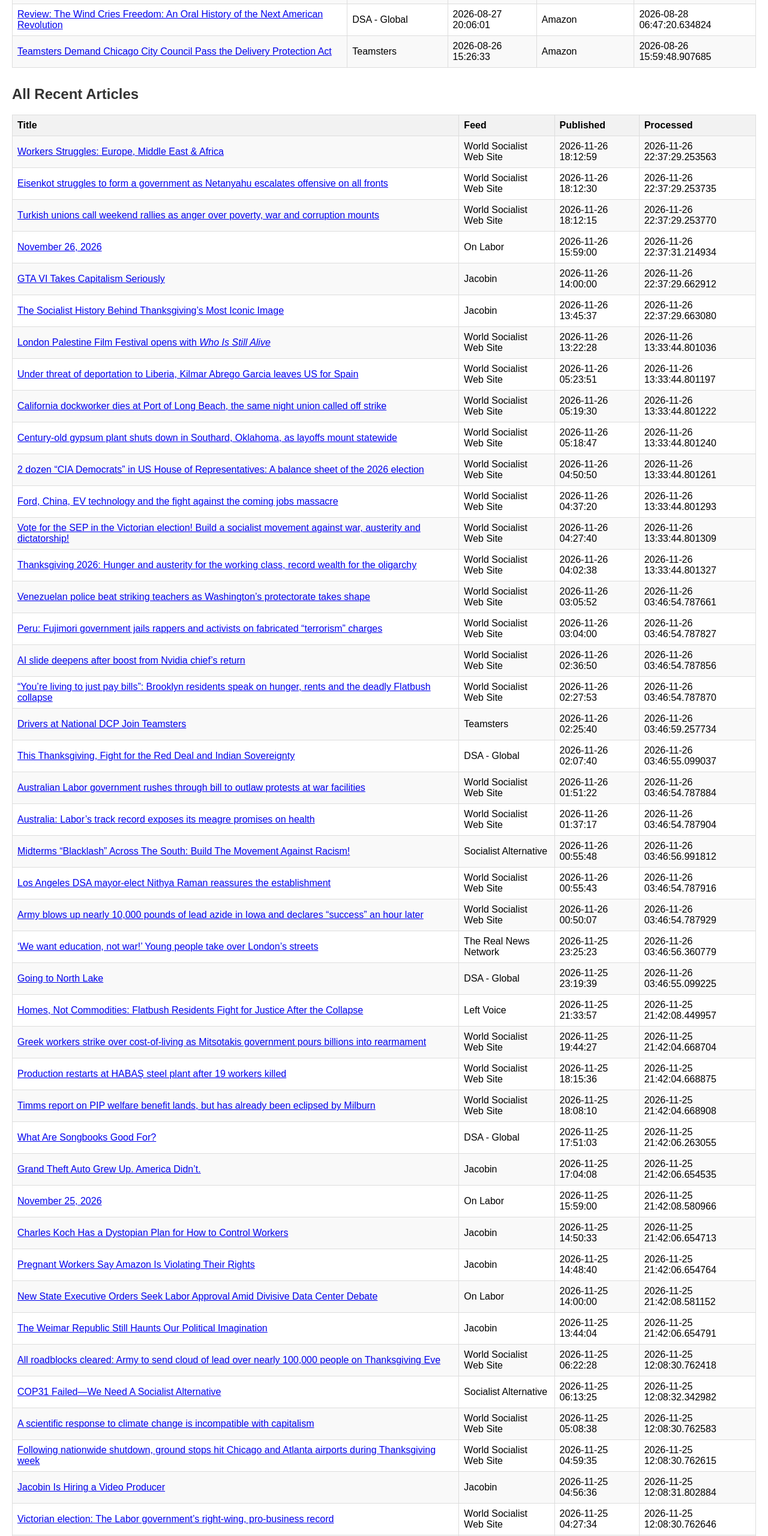
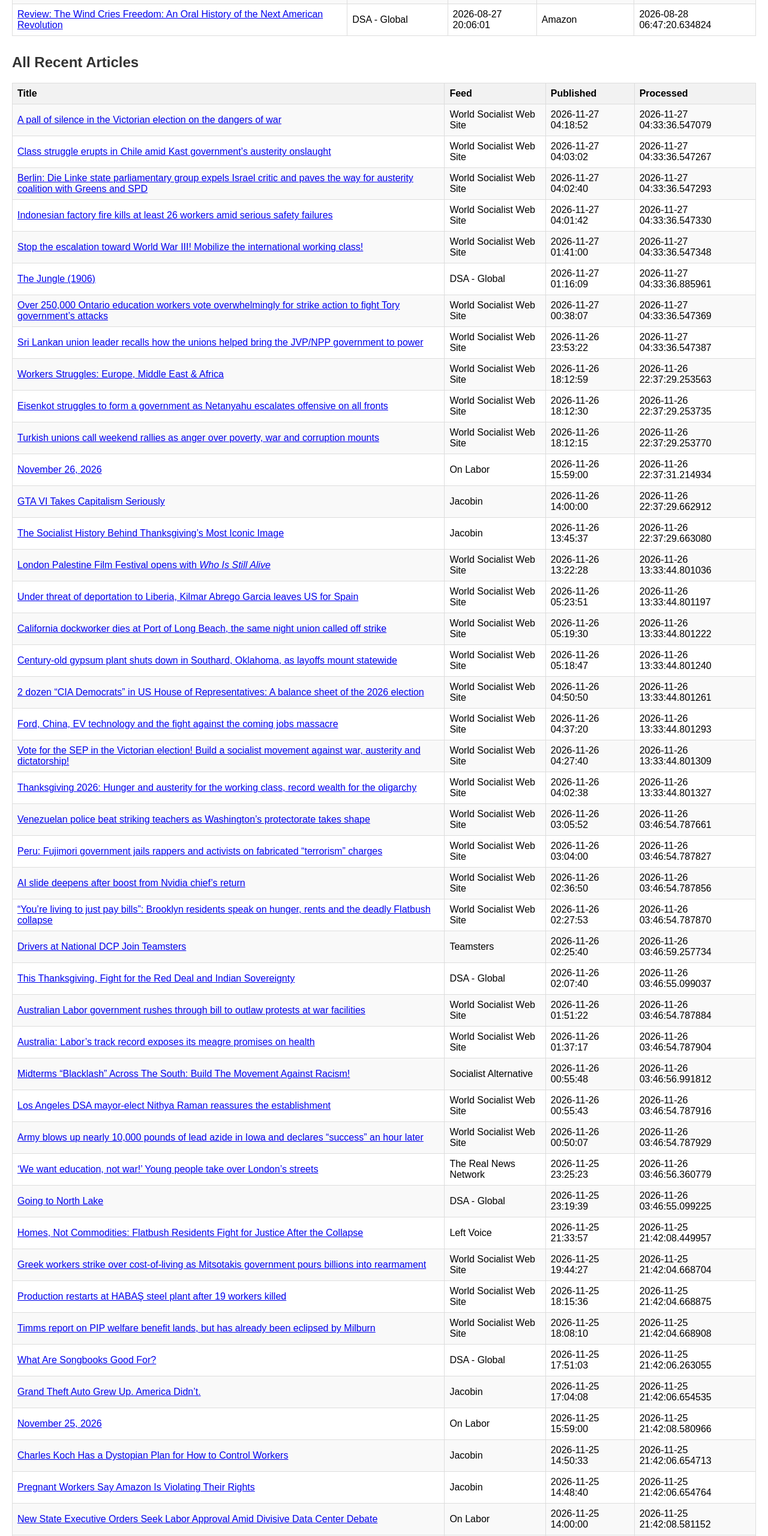
Before and after one commit to 007gravytrain/rss-monitor, a plain HTML site: page index.html in a window 1280 px wide. Shown: the part 2658-5218 px from the top of the page at 60% size. Drawn offline with Linux system fonts and the light colour scheme.

Commit message:
Update RSS results - 2026-11-27 04:33:41

```diff
--- a/index.html
+++ b/index.html
@@ -394,14 +394,6 @@
                     <td>2026-08-28 06:47:20.634824</td>
                 </tr>
 
-                <tr>
-                    <td><a href="https://teamster.org/2026/08/teamsters-demand-chicago-city-council-pass-the-delivery-protection-act/" target="_blank">Teamsters Demand Chicago City Council Pass the Delivery Protection Act</a></td>
-                    <td>Teamsters</td>
-                    <td>2026-08-26 15:26:33</td>
-                    <td>Amazon</td>
-                    <td>2026-08-26 15:59:48.907685</td>
-                </tr>
-
             </table>
 
             <h2>All Recent Articles</h2>
@@ -411,6 +403,62 @@
                     <th>Feed</th>
                     <th>Published</th>
                     <th>Processed</th>
+                </tr>
+
+                <tr>
+                    <td><a href="https://www.wsws.org/en/articles/2026/11/27/rnys-n27.html" target="_blank">A pall of silence in the Victorian election on the dangers of war</a></td>
+                    <td>World Socialist Web Site</td>
+                    <td>2026-11-27 04:18:52</td>
+                    <td>2026-11-27 04:33:36.547079</td>
+                </tr>
+
+                <tr>
+                    <td><a href="https://www.wsws.org/en/articles/2026/11/27/crcz-n27.html" target="_blank">Class struggle erupts in Chile amid Kast government’s austerity onslaught</a></td>
+                    <td>World Socialist Web Site</td>
+                    <td>2026-11-27 04:03:02</td>
+                    <td>2026-11-27 04:33:36.547267</td>
+                </tr>
+
+                <tr>
+                    <td><a href="https://www.wsws.org/en/articles/2026/11/27/cbdg-n27.html" target="_blank">Berlin: Die Linke state parliamentary group expels Israel critic and paves the way for austerity coalition with Greens and SPD</a></td>
+                    <td>World Socialist Web Site</td>
+                    <td>2026-11-27 04:02:40</td>
+                    <td>2026-11-27 04:33:36.547293</td>
+                </tr>
+
+                <tr>
+                    <td><a href="https://www.wsws.org/en/articles/2026/11/27/rmqa-n27.html" target="_blank">Indonesian factory fire kills at least 26 workers amid serious safety failures</a></td>
+                    <td>World Socialist Web Site</td>
+                    <td>2026-11-27 04:01:42</td>
+                    <td>2026-11-27 04:33:36.547330</td>
+                </tr>
+
+                <tr>
+                    <td><a href="https://www.wsws.org/en/articles/2026/11/27/yono-n27.html" target="_blank">Stop the escalation toward World War III! Mobilize the international working class!</a></td>
+                    <td>World Socialist Web Site</td>
+                    <td>2026-11-27 01:41:00</td>
+                    <td>2026-11-27 04:33:36.547348</td>
+                </tr>
+
+                <tr>
+                    <td><a href="https://rocdsa.org/blog/the-jungle-1906/" target="_blank">The Jungle (1906)</a></td>
+                    <td>DSA - Global</td>
+                    <td>2026-11-27 01:16:09</td>
+                    <td>2026-11-27 04:33:36.885961</td>
+                </tr>
+
+                <tr>
+                    <td><a href="https://www.wsws.org/en/articles/2026/11/27/wavi-n27.html" target="_blank">Over 250,000 Ontario education workers vote overwhelmingly for strike action to fight Tory government’s attacks</a></td>
+                    <td>World Socialist Web Site</td>
+                    <td>2026-11-27 00:38:07</td>
+                    <td>2026-11-27 04:33:36.547369</td>
+                </tr>
+
+                <tr>
+                    <td><a href="https://www.wsws.org/en/articles/2026/11/26/liyu-n26.html" target="_blank">Sri Lankan union leader recalls how the unions helped bring the JVP/NPP government to power</a></td>
+                    <td>World Socialist Web Site</td>
+                    <td>2026-11-26 23:53:22</td>
+                    <td>2026-11-27 04:33:36.547387</td>
                 </tr>
 
                 <tr>
@@ -707,62 +755,6 @@
                     <td>2026-11-25 12:08:30.762615</td>
                 </tr>
 
-                <tr>
-                    <td><a href="https://jacobin.com/2026/11/jacobin-hiring-senior-video-producer" target="_blank">Jacobin Is Hiring a Video Producer</a></td>
-                    <td>Jacobin</td>
-                    <td>2026-11-25 04:56:36</td>
-                    <td>2026-11-25 12:08:31.802884</td>
-                </tr>
-
-                <tr>
-                    <td><a href="https://www.wsws.org/en/articles/2026/11/25/hscd-n25.html" target="_blank">Victorian election: The Labor government’s right-wing, pro-business record</a></td>
-                    <td>World Socialist Web Site</td>
-                    <td>2026-11-25 04:27:34</td>
-                    <td>2026-11-25 12:08:30.762646</td>
-                </tr>
-
-                <tr>
-                    <td><a href="https://www.wsws.org/en/articles/2026/11/25/hrau-n25.html" target="_blank">Why is the Indian and international media elevating Neha Bora? The politically debilitating role of India’s Maoist and Stalinist “left”</a></td>
-                    <td>World Socialist Web Site</td>
-                    <td>2026-11-25 04:22:05</td>
-                    <td>2026-11-25 12:08:30.762663</td>
-                </tr>
-
-                <tr>
-                    <td><a href="https://www.wsws.org/en/articles/2026/11/25/kvya-n25.html" target="_blank">Australia: Terrorism raids in Sydney raise many questions</a></td>
-                    <td>World Socialist Web Site</td>
-                    <td>2026-11-25 04:16:25</td>
-                    <td>2026-11-25 12:08:30.762676</td>
-                </tr>
-
-                <tr>
-                    <td><a href="https://www.wsws.org/en/articles/2026/11/25/wzto-n25.html" target="_blank">Belgium: One-day general strike and mass demonstration in Brussels</a></td>
-                    <td>World Socialist Web Site</td>
-                    <td>2026-11-25 03:58:59</td>
-                    <td>2026-11-25 12:08:30.762690</td>
-                </tr>
-
-                <tr>
-                    <td><a href="https://www.wsws.org/en/articles/2026/11/25/aeec-n25.html" target="_blank">Tens of thousands of public sector workers in Sri Lanka protest austerity budget</a></td>
-                    <td>World Socialist Web Site</td>
-                    <td>2026-11-25 03:58:39</td>
-                    <td>2026-11-25 12:08:30.762703</td>
-                </tr>
-
-                <tr>
-                    <td><a href="https://www.wsws.org/en/articles/2026/11/25/agqc-n25.html" target="_blank">“They killed people—the building department, the state, the city, all of them”: Calls for justice for victims of Brooklyn building collapse grow louder</a></td>
-                    <td>World Socialist Web Site</td>
-                    <td>2026-11-25 03:56:02</td>
-                    <td>2026-11-25 12:08:30.762759</td>
-                </tr>
-
-                <tr>
-                    <td><a href="https://www.wsws.org/en/articles/2026/11/25/yura-n25.html" target="_blank">Supporters of victimized Ann Arbor nurse Chloe Freeman attend court hearing in Detroit</a></td>
-                    <td>World Socialist Web Site</td>
-                    <td>2026-11-25 03:25:40</td>
-                    <td>2026-11-25 12:08:30.762771</td>
-                </tr>
-
             </table>
         </body>
         </html>
```
Also changed, not shown: 1 other file.
